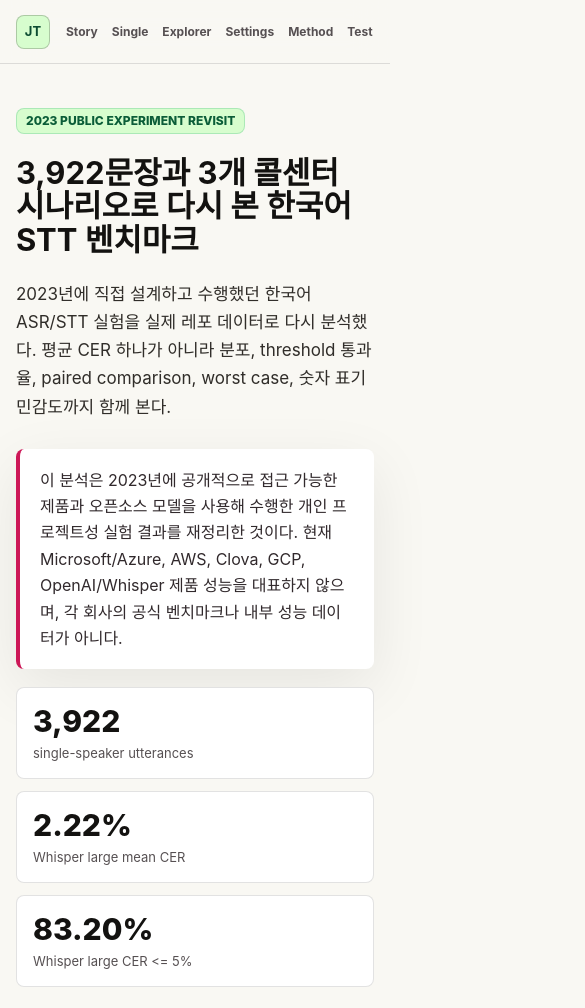
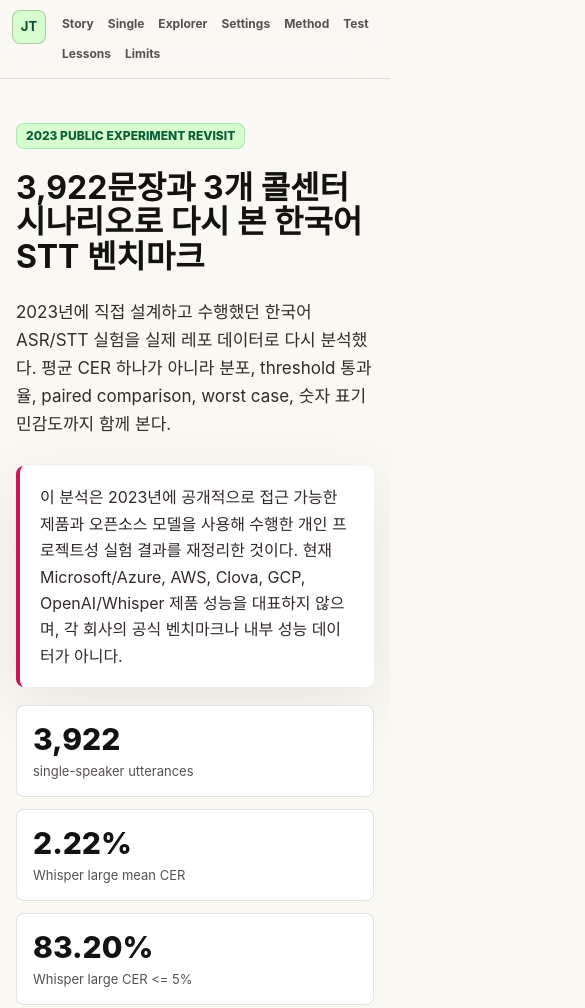
Before and after one commit to hyeonsangjeon/job-transcribe, a plain HTML site: page docs/index.html in a window 390 px wide. Shown: the top 1008 px of the page, 585 px wide, since content can reach past the window. Drawn offline with nearby package versions, Linux system fonts and the light colour scheme.

Commit message:
Fix mobile horizontal overflow

```diff
--- a/blog/interactive/styles.css
+++ b/blog/interactive/styles.css
@@ -22,11 +22,17 @@
 }
 
 html {
+  width: 100%;
+  max-width: 100%;
+  overflow-x: clip;
   scroll-behavior: smooth;
 }
 
 body {
   margin: 0;
+  width: 100%;
+  max-width: 100%;
+  overflow-x: clip;
   background: var(--background);
   color: var(--text);
   font-family: Inter, ui-sans-serif, system-ui, -apple-system, BlinkMacSystemFont, "Segoe UI", sans-serif;
@@ -45,6 +51,8 @@ code {
   background: rgba(255, 255, 255, 0.72);
   padding: 0.08rem 0.28rem;
   font-size: 0.9em;
+  overflow-wrap: anywhere;
+  word-break: break-word;
 }
 
 pre {
@@ -679,22 +687,22 @@ output {
 
 @media (max-width: 760px) {
   body {
-    overflow-x: hidden;
     font-size: 16px;
   }
 
   .topbar {
-    display: grid;
-    grid-template-columns: auto minmax(0, 1fr);
+    align-items: flex-start;
+    justify-content: flex-start;
     gap: 10px;
-    width: 100vw;
-    max-width: 100vw;
-    overflow: clip;
-    padding: 0 16px;
+    width: 100%;
+    max-width: 100%;
+    overflow: hidden;
+    padding: 10px 12px;
   }
 
   .brand {
     flex: 0 0 auto;
+    min-width: 0;
   }
 
   .brand span:not(.brand-mark) {
@@ -702,28 +710,25 @@ output {
   }
 
   .topnav {
-    flex: 1 1 auto;
+    flex: 1 1 0;
+    flex-wrap: wrap;
     gap: 2px;
     min-width: 0;
     max-width: 100%;
-    overflow-x: auto;
-    overscroll-behavior-x: contain;
-    scrollbar-width: none;
-  }
-
-  .topnav::-webkit-scrollbar {
-    display: none;
+    overflow: visible;
   }
 
   .topnav a {
-    padding: 7px 6px;
+    padding: 4px 6px;
     font-size: 12px;
     white-space: nowrap;
   }
 
   .shell {
     width: 100%;
-    max-width: 100vw;
+    max-width: 100%;
+    margin: 0;
+    overflow-x: clip;
     padding: 24px 16px 72px;
   }
 
@@ -732,8 +737,18 @@ output {
   .section,
   .lead,
   .notice,
+  .metric-strip,
+  .explorer,
+  .chart-panel,
+  .chart-wrap,
+  .summary-grid,
+  .controls,
+  .explain-grid,
+  .explain-item,
+  .figure,
   .article-prose,
-  .essay-lead {
+  .essay-lead,
+  .data-table {
     min-width: 0;
     max-width: 100%;
   }
@@ -747,7 +762,7 @@ output {
   }
 
   h1 {
-    font-size: 31px;
+    font-size: clamp(28px, 8.2vw, 34px);
     max-width: 100%;
     overflow-wrap: anywhere;
     word-break: break-word;
@@ -766,10 +781,6 @@ output {
     font-size: 13px;
     line-height: 1.2;
     white-space: normal;
-  }
-
-  .explorer {
-    overflow: hidden;
   }
 
   .metric-strip,
@@ -791,6 +802,7 @@ output {
   }
 
   .explorer {
+    overflow: hidden;
     padding: 16px;
   }
 
@@ -804,21 +816,8 @@ output {
   }
 }
 
-@media (max-width: 420px) {
+@media (max-width: 520px) {
   .brand span:not(.brand-mark) {
     display: none;
   }
 }
-
-@media (max-width: 520px) {
-  .brand span:not(.brand-mark) {
-    display: none;
-  }
-
-  .topbar,
-  .shell {
-    margin-left: 0;
-    margin-right: 0;
-    max-width: 390px;
-  }
-}
--- a/docs/styles.css
+++ b/docs/styles.css
@@ -22,11 +22,17 @@
 }
 
 html {
+  width: 100%;
+  max-width: 100%;
+  overflow-x: clip;
   scroll-behavior: smooth;
 }
 
 body {
   margin: 0;
+  width: 100%;
+  max-width: 100%;
+  overflow-x: clip;
   background: var(--background);
   color: var(--text);
   font-family: Inter, ui-sans-serif, system-ui, -apple-system, BlinkMacSystemFont, "Segoe UI", sans-serif;
@@ -45,6 +51,8 @@ code {
   background: rgba(255, 255, 255, 0.72);
   padding: 0.08rem 0.28rem;
   font-size: 0.9em;
+  overflow-wrap: anywhere;
+  word-break: break-word;
 }
 
 pre {
@@ -679,22 +687,22 @@ output {
 
 @media (max-width: 760px) {
   body {
-    overflow-x: hidden;
     font-size: 16px;
   }
 
   .topbar {
-    display: grid;
-    grid-template-columns: auto minmax(0, 1fr);
+    align-items: flex-start;
+    justify-content: flex-start;
     gap: 10px;
-    width: 100vw;
-    max-width: 100vw;
-    overflow: clip;
-    padding: 0 16px;
+    width: 100%;
+    max-width: 100%;
+    overflow: hidden;
+    padding: 10px 12px;
   }
 
   .brand {
     flex: 0 0 auto;
+    min-width: 0;
   }
 
   .brand span:not(.brand-mark) {
@@ -702,28 +710,25 @@ output {
   }
 
   .topnav {
-    flex: 1 1 auto;
+    flex: 1 1 0;
+    flex-wrap: wrap;
     gap: 2px;
     min-width: 0;
     max-width: 100%;
-    overflow-x: auto;
-    overscroll-behavior-x: contain;
-    scrollbar-width: none;
-  }
-
-  .topnav::-webkit-scrollbar {
-    display: none;
+    overflow: visible;
   }
 
   .topnav a {
-    padding: 7px 6px;
+    padding: 4px 6px;
     font-size: 12px;
     white-space: nowrap;
   }
 
   .shell {
     width: 100%;
-    max-width: 100vw;
+    max-width: 100%;
+    margin: 0;
+    overflow-x: clip;
     padding: 24px 16px 72px;
   }
 
@@ -732,8 +737,18 @@ output {
   .section,
   .lead,
   .notice,
+  .metric-strip,
+  .explorer,
+  .chart-panel,
+  .chart-wrap,
+  .summary-grid,
+  .controls,
+  .explain-grid,
+  .explain-item,
+  .figure,
   .article-prose,
-  .essay-lead {
+  .essay-lead,
+  .data-table {
     min-width: 0;
     max-width: 100%;
   }
@@ -747,7 +762,7 @@ output {
   }
 
   h1 {
-    font-size: 31px;
+    font-size: clamp(28px, 8.2vw, 34px);
     max-width: 100%;
     overflow-wrap: anywhere;
     word-break: break-word;
@@ -766,10 +781,6 @@ output {
     font-size: 13px;
     line-height: 1.2;
     white-space: normal;
-  }
-
-  .explorer {
-    overflow: hidden;
   }
 
   .metric-strip,
@@ -791,6 +802,7 @@ output {
   }
 
   .explorer {
+    overflow: hidden;
     padding: 16px;
   }
 
@@ -804,21 +816,8 @@ output {
   }
 }
 
-@media (max-width: 420px) {
+@media (max-width: 520px) {
   .brand span:not(.brand-mark) {
     display: none;
   }
 }
-
-@media (max-width: 520px) {
-  .brand span:not(.brand-mark) {
-    display: none;
-  }
-
-  .topbar,
-  .shell {
-    margin-left: 0;
-    margin-right: 0;
-    max-width: 390px;
-  }
-}
```
